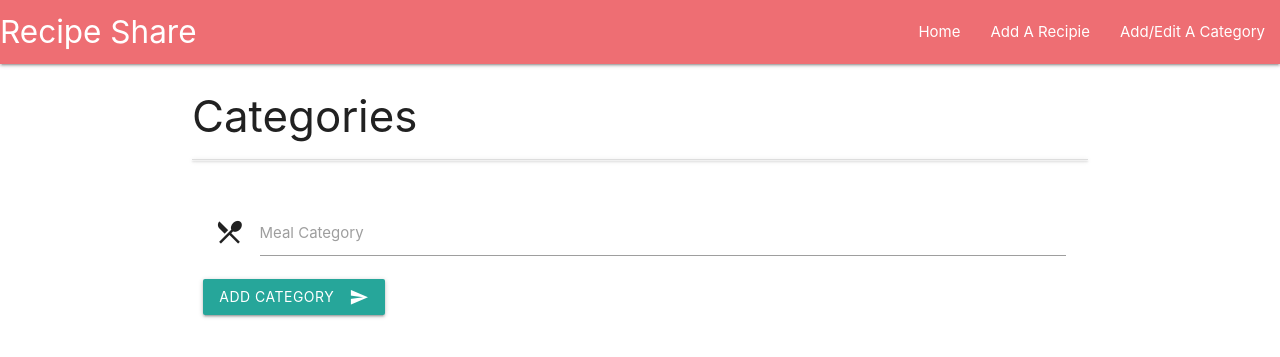
After one commit to SeanLewisIRE/recipe_app, a Flask app: page /manage_categories in a window 1280 px wide. The commit adds this page. Shown: the top 357 px of the page. Run offline with Flask 2, Linux system fonts and the light colour scheme; data that the repository does not hold is empty; some libraries are stand-ins or nearby versions.

Commit message:
added 'manage categories' page to manage all categories functionality

```diff
--- a/app.py
+++ b/app.py
@@ -8,20 +8,24 @@ app.config["MONGO_DBNAME"] = 'recipie_app'
 app.config["MONGO_URI"] = 'mongodb+srv://root:NecfIPUD5PTBlYMe@practicecluster-tjxfj.mongodb.net/recipie_app?retryWrites=true&w=majority'
 mongo = PyMongo(app)
 
+
 @app.route('/')
 def recipes_page():
     recipes = mongo.db.recipes.find()
     return render_template("recipes.html", recipes=recipes)
+
 
 @app.route('/get_recipe/<recipe_id>')
 def get_recipe(recipe_id):
     _recipe = mongo.db.recipes.find_one({"_id": ObjectId(recipe_id)})
     return render_template('recipe.html', recipe=_recipe)
 
+
 @app.route('/add_recipe')
 def add_recipe():
     categories = mongo.db.meal_category.find()
     return render_template("addrecipe.html", categories=categories)
+
 
 @app.route('/insert_recipe', methods=['POST'])
 def insert_recipe():
@@ -29,12 +33,13 @@ def insert_recipe():
     recipes.insert_one(request.form.to_dict())
     return redirect(url_for('recipes_page'))
 
+
 @app.route('/edit_recipe/<recipe_id>')
 def edit_recipe(recipe_id):
     categories = mongo.db.meal_category.find()
     _recipe = mongo.db.recipes.find_one({"_id": ObjectId(recipe_id)})
 
-    return render_template('editrecipe.html', recipe=_recipe, categories = categories)
+    return render_template('editrecipe.html', recipe=_recipe, categories=categories)
 
 
 @app.route('/update_recipe/<recipe_id>', methods=['POST'])
@@ -52,15 +57,38 @@ def update_recipe(recipe_id):
     return redirect(url_for('recipes_page'))
 
 
+@app.route('/manage_categories')
+def manage_categories():
+    category = mongo.db.meal_category.find()
+    return render_template('managecategories.html', categories=category)
+
+@app.route('/edit_category/<category_id>')
+def edit_category(category_id):
+    _category = mongo.db.meal_category.find_one({"_id": ObjectId(category_id)})
+    return render_template('editcategory.html', category=_category)
+
+
+@app.route('/update_category/<category_id>', methods=['POST'])
+def update_category(category_id):
+    categories = mongo.db.meal_category
+    categories.update({'_id': ObjectId(category_id)},
+                   {
+        'category_name': request.form.get('category_name')
+    })
+    return redirect(url_for('manage_categories'))
+
+
 @app.route('/add_category')
 def add_category():
     return render_template("addcategory.html")
+
 
 @app.route('/insert_category', methods=["POST"])
 def insert_category():
     categories = mongo.db.meal_category
     categories.insert_one(request.form.to_dict())
-    return redirect(url_for('recipes_page'))
+    return redirect(url_for('manage_categories'))
+
 
 if __name__ == '__main__':
     app.run(host=os.getenv('IP', '0.0.0.0'), port=int(
--- a/templates/base.html
+++ b/templates/base.html
@@ -16,7 +16,7 @@
             <ul class="right hide-on-med-and-down">
                 <li><a href="">Home</a></li>
                 <li><a href="">Add A Recipie</a></li>
-                <li><a href="">Add A Category</a></li>
+                <li><a href="">Add/Edit A Category</a></li>
             </ul>
         </div>
     </nav>
@@ -24,7 +24,7 @@
     <ul class="sidenav" id="mobile-demo">
         <li><a href="{{url_for('recipes_page')}}">Home</a></li>
         <li><a href="{{url_for('add_recipe')}}">Add A Recipe</a></li>
-        <li><a href="{{url_for('add_category')}}">Add A Category</a></li>
+        <li><a href="{{url_for('manage_categories')}}">Manage Categories</a></li>
     </ul>
 </header>
 <div class="container">
--- /dev/null
+++ b/templates/managecategories.html
@@ -0,0 +1,36 @@
+<!DOCTYPE html>
+{% extends 'base.html' %}
+{% block content %}
+<div class="row">
+    <h3>Categories</h3>
+    <ul class="collapsible">
+        {% for category in categories %}
+        <li>
+            <div class="collapsible-header">
+                <a href=""
+                    class="waves-effect waves-light btn_small btn">Done</a>
+                <a href="{{url_for('edit_category', category_id=category._id)}}"
+                    class="waves-effect waves-light btn_small btn blue">Edit</a>
+                <div class="col s9 task_header">
+                    <strong>{{category.category_name}} </strong>
+                </div>
+            </div>
+        </li>
+        {% endfor %}
+    </ul>
+</div>
+<div class="row">
+    <div class="row">
+        <form action="{{url_for('insert_category')}}" method="POST" class="col s12">
+            <div class="input-field col s12">
+                <i class="material-icons prefix">local_dining</i>
+                <input id="category_name" name="category_name" type="text">
+                <label for="category_name">Meal Category</label>
+            </div>
+            <button class="btn waves-effect waves-light" type="submit">Add Category
+                <i class="material-icons right">send</i>
+            </button>
+        </form>
+    </div>
+</div>
+{% endblock %}
--- a/templates/recipes.html
+++ b/templates/recipes.html
@@ -15,8 +15,11 @@
             </div>
             <div class="card-reveal">
                 <span class="card-title grey-text text-darken-4">{{recipe.recipe_name.title()}}<i class="material-icons right">close</i></span>
+                {% if %}
                 <h5>{{recipe.category_name.title()}}</h5>
+                {% endif %}
                 <p>{{recipe.recipe_intro}}</p>
+                <a href="{{url_for('get_recipe', recipe_id=recipe._id)}}">Check out this recipe!</a>
             </div>
         </div>
         </div>
```
Also changed, not shown: templates/editcategory.html (added, +17 -0 lines).
